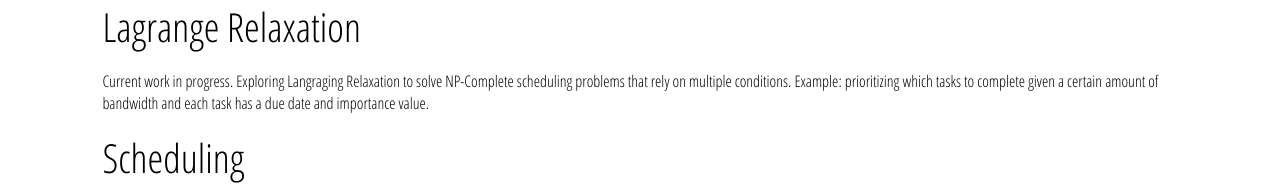
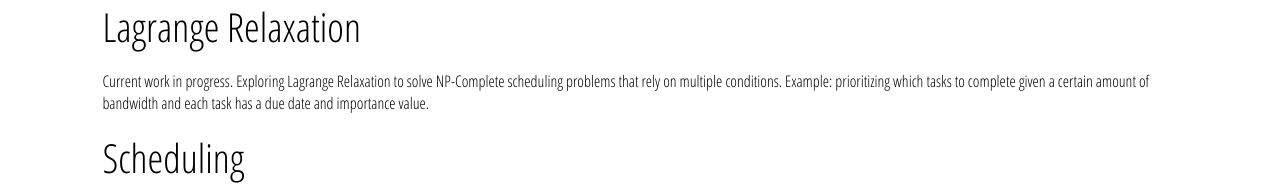
Before and after one commit to edwjchen/edwjchen.github.io-v1, a plain HTML site: page index.html in a window 1280 px wide. Shown: the part 2567-2752 px from the top of the page. Drawn offline with nearby package versions, Linux system fonts and the light colour scheme; a web font is replaced by a local one.

Commit message:
fixing spelling errors

```diff
--- a/index.html
+++ b/index.html
@@ -33,8 +33,8 @@
 		<div class="square">
 			<div class="bg_img"> </div>
 			<div class="content">
-				<div id="content_title"> Langrange Relaxation </div>
-				<div id="content_desc">  Exploring Langraging Relaxation to solve NP-Complete scheduling problems with multiple variabssles.  </div>
+				<div id="content_title"> Lagrange Relaxation </div>
+				<div id="content_desc">  Exploring Lagrange Relaxation to solve NP-Complete scheduling problems with multiple variabssles.  </div>
 				<a href="./assets/html/lagrange.html"> <button id="learn_more">Learn more</button> </a>
 			</div>
 
@@ -69,7 +69,7 @@
 
 	<div class="fade">
 		<div class="project_names"> Lagrange Relaxation </div>
-		<p> Current work in progress. Exploring Langraging Relaxation to solve NP-Complete scheduling problems that rely on multiple conditions. Example: prioritizing which tasks to complete given a certain amount of bandwidth and each task has a due date and importance value. </p>
+		<p> Current work in progress. Exploring Lagrange Relaxation to solve NP-Complete scheduling problems that rely on multiple conditions. Example: prioritizing which tasks to complete given a certain amount of bandwidth and each task has a due date and importance value. </p>
 	</div>
 
 	<div class="fade">
```
Also changed, not shown: assets/html/lagrange.html (+1 -1 lines).
